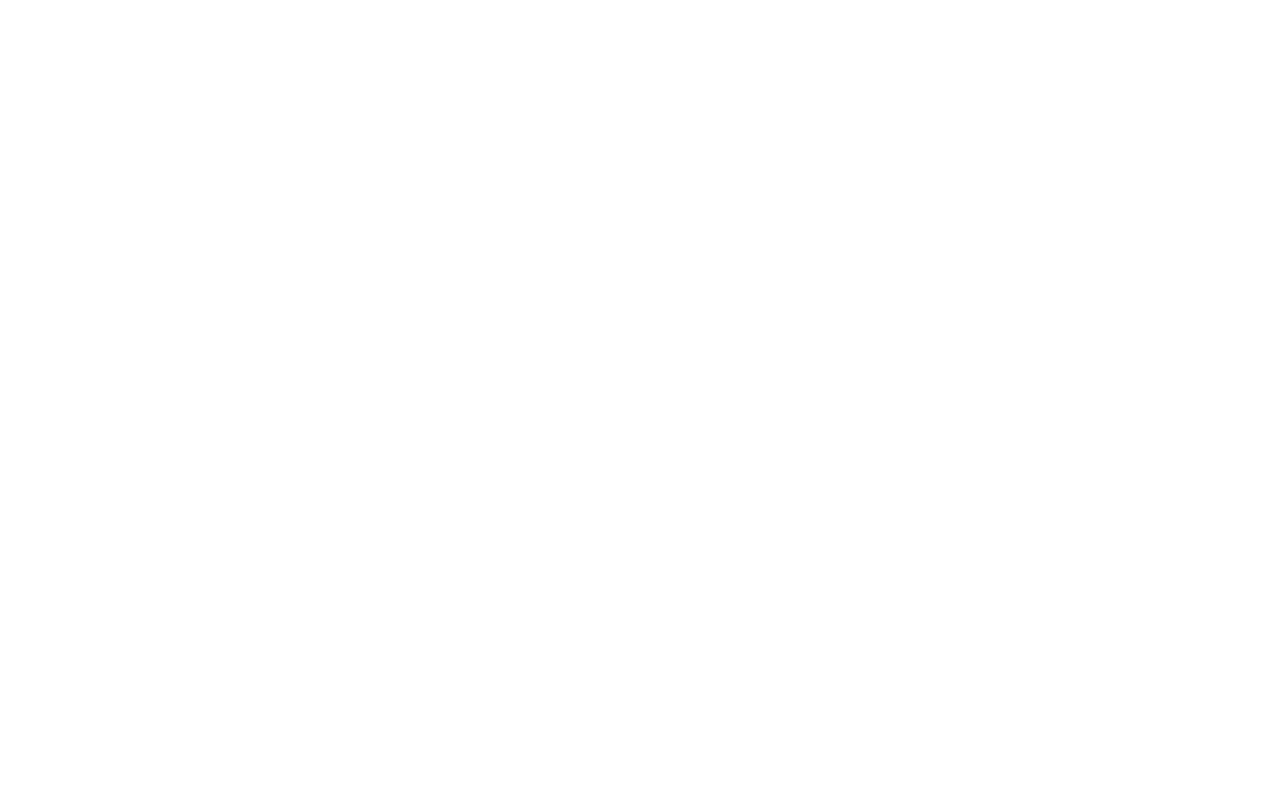
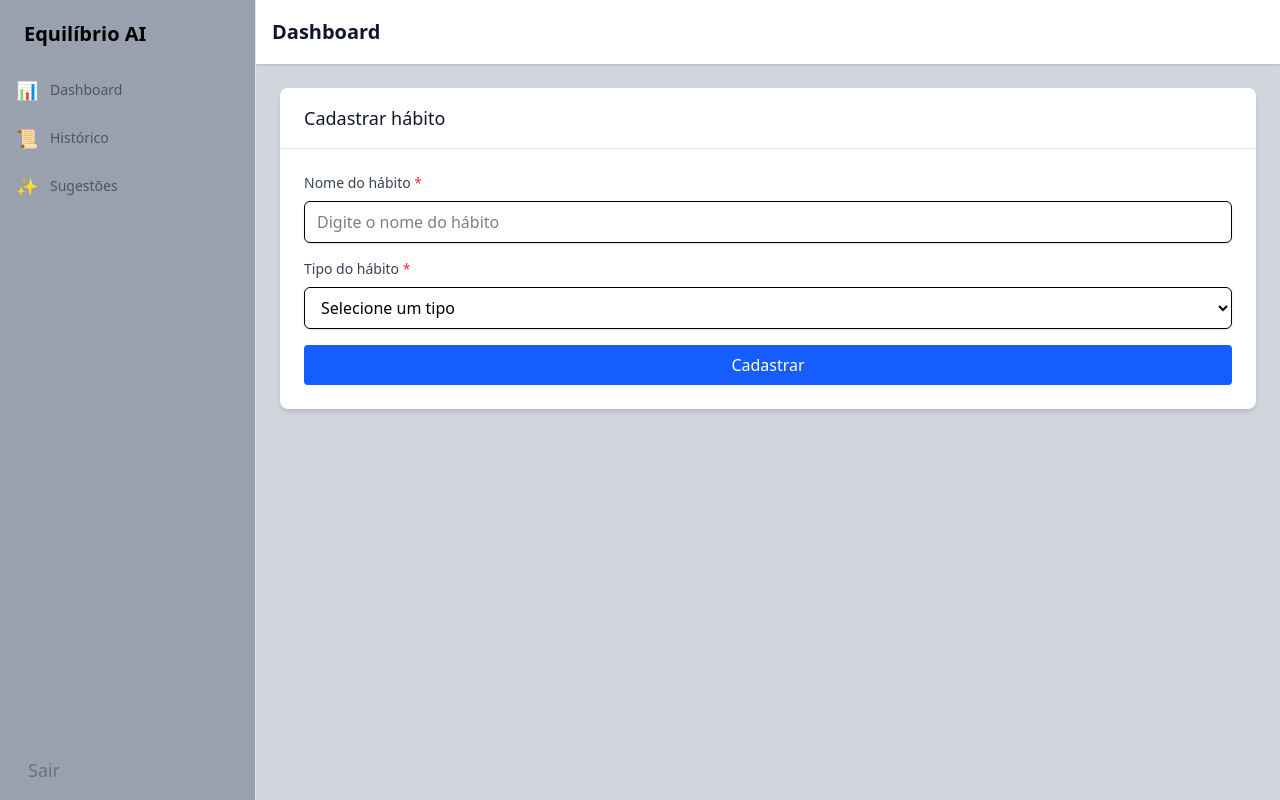
Before and after one commit to Arthu085/backend-projeto, a React (Vite) app in the folder frontend/: page /dashboard/create in a window 1280 px wide. Before the commit this address had no page. Built offline with nearby package versions, Linux system fonts and the light colour scheme.

Commit message:
criação de habito adicionado

```diff
--- a/frontend/src/App.jsx
+++ b/frontend/src/App.jsx
@@ -6,6 +6,7 @@
 import Login from "./pages/Auth/Login/page";
 import Register from "./pages/Auth/Register/Utils/page";
 import History from "./pages/History";
+import CreateHabit from "./pages/CreateHabit/CreateHabit";
 
 function App() {
 	return (
@@ -14,8 +15,9 @@
 				<Route path="/" element={<Login />} /> {/* Tela inicial */}
 				<Route path="/register" element={<Register />} />
 				<Route path="/dashboard" element={<Dashboard />} />
-				<Route path="/Suggestions" element={<Suggestions />} />
+				<Route path="/suggestions" element={<Suggestions />} />
 				<Route path="/history" element={<History />} />
+				<Route path="/dashboard/create" element={<CreateHabit />} />
 			</Routes>
 		</BrowserRouter>
 	);
--- a/frontend/src/Components/UI/Card.jsx
+++ b/frontend/src/Components/UI/Card.jsx
@@ -5,12 +5,15 @@
  * @param {Object} props
  * @param {React.ReactNode} props.children - Card content
  * @param {string} props.title - Card title
+ * @param {React.ReactNode} props.headerAction - Optional element (e.g., button) on the right side of the header
+ * @param {React.ReactNode} props.footer - Optional footer content
  * @param {boolean} props.shadow - Whether to show shadow
  * @param {string} props.className - Additional classes
  */
 export default function Card({
 	children,
 	title = "",
+	footer = null,
 	shadow = true,
 	className = "",
 }) {
@@ -18,11 +21,13 @@
 		<div
 			className={`bg-white rounded-lg ${
 				shadow ? "shadow-md" : ""
-      } overflow-hidden ${className}`}
-    >
+			} overflow-hidden ${className}`}>
+			{(title || footer) && (
+				<div className="px-6 py-4 border-b border-gray-200 flex items-center justify-between">
 					{title && (
-        <div className="px-6 py-4 border-b border-gray-200">
 						<h3 className="text-lg font-medium text-gray-900">{title}</h3>
+					)}
+					{footer && <div>{footer}</div>}
 				</div>
 			)}
 			<div className="p-6">{children}</div>
--- a/frontend/src/Components/UI/Input.jsx
+++ b/frontend/src/Components/UI/Input.jsx
@@ -22,7 +22,10 @@
 	error = "",
 	required = false,
 	className = "",
+	options = [], // novo
 }) {
+	const isSelect = type === "select";
+
 	return (
 		<div className={`mb-4 ${className}`}>
 			{label && (
@@ -32,6 +35,24 @@
 					{label} {required && <span className="text-red-500">*</span>}
 				</label>
 			)}
+
+			{isSelect ? (
+				<select
+					id={id}
+					value={value}
+					onChange={onChange}
+					required={required}
+					className={`w-full px-3 py-2 border ${
+						error ? "border-red-500" : ""
+					} rounded-md shadow-sm focus:outline-none focus:ring-blue-500 focus:border-blue-500`}>
+					<option value="">Selecione uma opção</option>
+					{options.map((opt) => (
+						<option key={opt.value} value={opt.value}>
+							{opt.label}
+						</option>
+					))}
+				</select>
+			) : (
 				<input
 					id={id}
 					type={type}
@@ -43,6 +64,8 @@
 						error ? "border-red-500" : ""
 					} rounded-md shadow-sm focus:outline-none focus:ring-blue-500 focus:border-blue-500`}
 				/>
+			)}
+
 			{error && <p className="mt-1 text-sm text-red-500">{error}</p>}
 		</div>
 	);
--- a/frontend/src/hooks/useCreate.jsx
+++ b/frontend/src/hooks/useCreate.jsx
@@ -16,3 +16,20 @@
 		throw new Error("Erro ao marcar hábito como concluído: " + error.message);
 	}
 };
+
+export const createHabitUser = async (token, name, id_type) => {
+	try {
+		const response = await axios.post(
+			"http://localhost:8000/habit/create",
+			{ name, id_type }, // corpo da requisição
+			{
+				headers: {
+					Authorization: `Bearer ${token}`,
+				},
+			}
+		);
+		return response.data;
+	} catch (error) {
+		throw new Error("Erro ao criar hábito: " + error.message);
+	}
+};
--- /dev/null
+++ b/frontend/src/pages/CreateHabit/CreateHabit.jsx
@@ -0,0 +1,86 @@
+import React, { useState } from "react";
+import MainLayout from "../../Components/Layout/MainLayout";
+import Card from "../../Components/UI/Card";
+import Input from "../../Components/UI/Input";
+import Button from "../../Components/UI/Button";
+import { createHabitUser } from "../../hooks/useCreate";
+
+const CreateHabit = () => {
+	const [loading, setLoading] = useState(false);
+	const [name, setName] = useState("");
+	const [type, setType] = useState("");
+
+	const habitTypes = [
+		{ id: 1, value: "saúde", label: "Saúde" },
+		{ id: 2, value: "produtividade", label: "Produtividade" },
+		{ id: 3, value: "emocional", label: "Emocional" },
+		{ id: 4, value: "hobby", label: "Hobby" },
+		{ id: 5, value: "sono", label: "Sono" },
+		{ id: 6, value: "espiritual", label: "Espiritual" },
+		{ id: 7, value: "social", label: "Social" },
+		{ id: 8, value: "autocuidado", label: "Autocuidado" },
+		{ id: 9, value: "criatividade", label: "Criatividade" },
+		{ id: 10, value: "aprendizado", label: "Aprendizado" },
+	];
+
+	const handleCreateHabit = async (e) => {
+		e.preventDefault();
+		setLoading(true);
+
+		try {
+			const token = localStorage.getItem("token");
+			const selectedType = habitTypes.find((t) => t.value === type)?.id;
+			if (!selectedType) throw new Error("Tipo de hábito inválido.");
+
+			await createHabitUser(token, name, selectedType);
+			alert("Hábito cadastrado com sucesso!");
+			setName("");
+			setType("");
+		} catch (error) {
+			alert("Erro ao cadastrar hábito: " + error.message);
+		} finally {
+			setLoading(false);
+		}
+	};
+
+	return (
+		<MainLayout>
+			<Card title="Cadastrar hábito">
+				<form onSubmit={handleCreateHabit}>
+					<div className="space-y-3 mb-4">
+						<Input
+							label="Nome do hábito"
+							placeholder="Digite o nome do hábito"
+							required
+							value={name}
+							onChange={(e) => setName(e.target.value)}
+						/>
+
+						<div className="mb-4">
+							<label className="block mb-2 text-sm font-medium text-gray-700">
+								Tipo do hábito <span className="text-red-500">*</span>
+							</label>
+							<select
+								required
+								value={type}
+								onChange={(e) => setType(e.target.value)}
+								className="w-full px-3 py-2 border rounded-md shadow-sm focus:outline-none focus:ring-blue-500 focus:border-blue-500">
+								<option value="">Selecione um tipo</option>
+								{habitTypes.map((type) => (
+									<option key={type.id} value={type.value}>
+										{type.label}
+									</option>
+								))}
+							</select>
+						</div>
+					</div>
+					<Button type="submit" disabled={loading} className="w-full">
+						{loading ? "Criando..." : "Cadastrar"}
+					</Button>
+				</form>
+			</Card>
+		</MainLayout>
+	);
+};
+
+export default CreateHabit;
--- a/frontend/src/pages/Dashboard/Dashboard.jsx
+++ b/frontend/src/pages/Dashboard/Dashboard.jsx
@@ -9,6 +9,7 @@
 import Button from "../../Components/UI/Button";
 import { createRecordUser } from "../../hooks/useCreate";
 import { deleteHabitUser } from "../../hooks/useDelete";
+import { useNavigate } from "react-router-dom";
 
 export default function Dashboard() {
 	const [habits, setHabits] = useState([]);
@@ -19,6 +20,7 @@
 	const [error, setError] = useState(null);
 
 	const token = localStorage.getItem("token");
+	const navigate = useNavigate();
 
 	useEffect(() => {
 		const token = localStorage.getItem("token");
@@ -89,7 +91,16 @@
 				</div>
 
 				{/* Recent Activity */}
-				<Card title="Hábitos cadastrados">
+				<Card
+					title="Hábitos cadastrados"
+					footer={
+						<Button
+							variant="primary"
+							size="sm"
+							onClick={() => navigate("/dashboard/create")}>
+							Cadastrar
+						</Button>
+					}>
 					<div className="space-y-4">
 						{habits.map((habit, index) => (
 							<div
@@ -114,6 +125,8 @@
 											setLoading(true);
 											try {
 												await createRecordUser(token, habit.id);
+												const updatedRecords = await fetchRecordUser(token);
+												setRecords(updatedRecords); // atualiza o estado
 												alert("Hábito marcado como concluído!");
 												setLoading(false);
 											} catch (error) {
@@ -137,6 +150,8 @@
 												alert("Hábito deletado com sucesso!");
 												const updatedHabits = await fetchHabitUser(token); // pega hábitos atualizados
 												setHabits(updatedHabits); // atualiza o estado
+												const updatedRecords = await fetchRecordUser(token);
+												setRecords(updatedRecords); // atualiza o estado
 											} catch (error) {
 												alert("Erro ao deletar hábito: " + error.message);
 											} finally {
```
Lines whose indentation alone changed are shown as unchanged.
